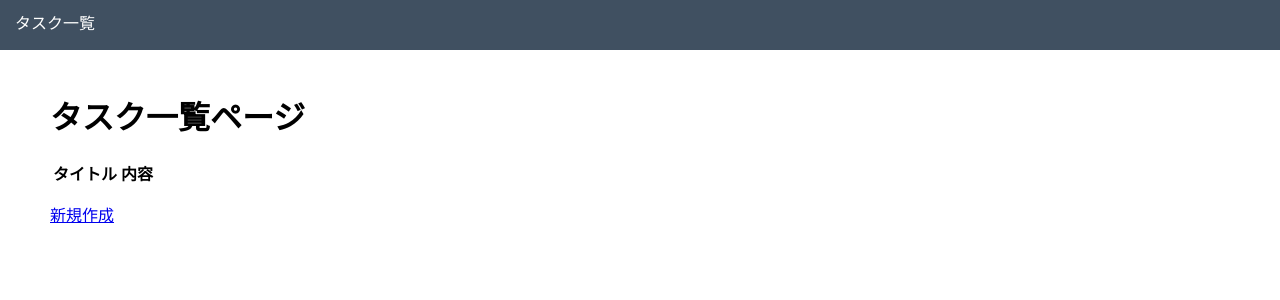
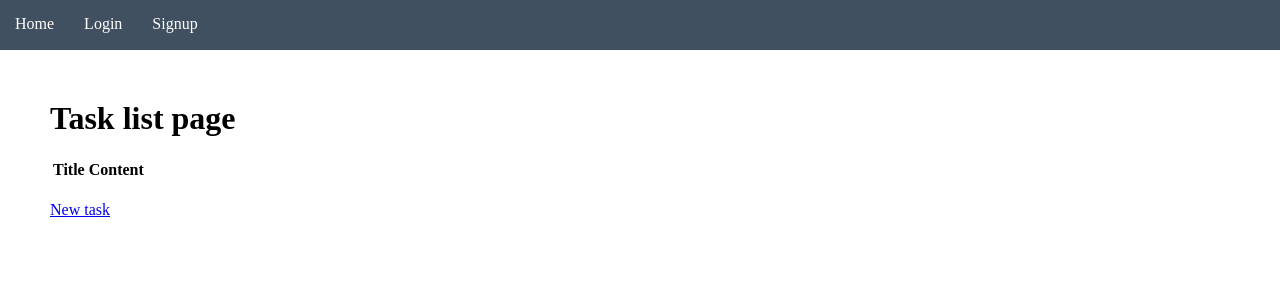
Before and after one commit to belenbareiro/tarea_django_login, a Django app: page /tasks/ in a window 1280 px wide. Shown: the top 300 px of the page. Run offline with Django 4.2, Linux system fonts and the light colour scheme; data that the repository does not hold is empty.

Commit message:
Traduje todas las partes en japones al inglés

```diff
--- a/tasks/forms.py
+++ b/tasks/forms.py
@@ -2,5 +2,5 @@
 
 
 class TaskCreationForm(forms.Form):
-    title = forms.CharField(label='タイトル', max_length=255)
-    content = forms.CharField(label='内容', widget=forms.Textarea())
+    title = forms.CharField(label="Title", max_length=255)
+    content = forms.CharField(label="Content", widget=forms.Textarea())
--- a/tasks/templates/tasks/create.html
+++ b/tasks/templates/tasks/create.html
@@ -1,14 +1,14 @@
 {% extends "base.html" %}
 
 {% block main %}
-<h1>タスク登録ページ</h1>
+<h1>Task Registration Page</h1>
 <form action="{% url 'tasks:create' %}" method="post">
   {% csrf_token %}
   {{ form.as_p }}
-  <input type="submit" value="登録する">
+  <input type="submit" value="Register">
 </form>
 
 <br>
 
-<a href="{% url 'tasks:index' %}">戻る</a>
+<a href="{% url 'tasks:index' %}">Back</a>
 {% endblock %}
--- a/tasks/templates/tasks/index.html
+++ b/tasks/templates/tasks/index.html
@@ -1,26 +1,26 @@
 {% extends "base.html" %}
 
 {% block main %}
-<h1>タスク一覧ページ</h1>
+<h1>Task list page</h1>
 <table>
   <tr>
-    <th>タイトル</th>
-    <th>内容</th>
+    <th>Title</th>
+    <th>Content</th>
     <th colspan="3"></th>
   </tr>
   {% for task in tasks %}
   <tr>
     <td>{{task.title}}</td>
     <td>{{task.content}}</td>
-    <td><a href="{% url 'tasks:detail' task.id %}">詳細</a></td>
-    <td><a href="{% url 'tasks:edit' task.id %}">編集</a></td>
-    <td><a href="{% url 'tasks:delete' task.id %}">削除</a></td>
+    <td><a href="{% url 'tasks:detail' task.id %}">Detail</a></td>
+    <td><a href="{% url 'tasks:edit' task.id %}">Edit</a></td>
+    <td><a href="{% url 'tasks:delete' task.id %}">Delete</a></td>
   </tr>
   {% endfor %}
 </table>
 
 <br>
 
-<a href="{% url 'tasks:create' %}">新規作成</a>
+<a href="{% url 'tasks:create' %}">New task</a>
 
 {% endblock %}
--- a/templates/base.html
+++ b/templates/base.html
@@ -12,7 +12,9 @@
   <body>
     <nav>
       <ul>
-        <li><a href="{% url 'tasks:index' %}">タスク一覧</a></li>
+        <li><a href="{% url 'tasks:index' %}">Home</a></li>
+        <li><a href="{% url 'user:login' %}">Login</a></li>
+        <li><a href="{% url 'user:signup' %}">Signup</a></li>
       </ul>
     </nav>
     <main>
--- a/user/models.py
+++ b/user/models.py
@@ -1,6 +1,6 @@
 from django.db import models  # type: ignore
 from django.contrib.auth.models import AbstractUser  # type: ignore
-from django.utils import timezone
+from django.utils import timezone  # type: ignore
 
 # Create your models here.
 
```
Also changed, not shown: tasks/templates/tasks/delete.html (+5 -5 lines), tasks/templates/tasks/detail.html (+5 -5 lines), tasks/templates/tasks/edit.html (+4 -4 lines).
